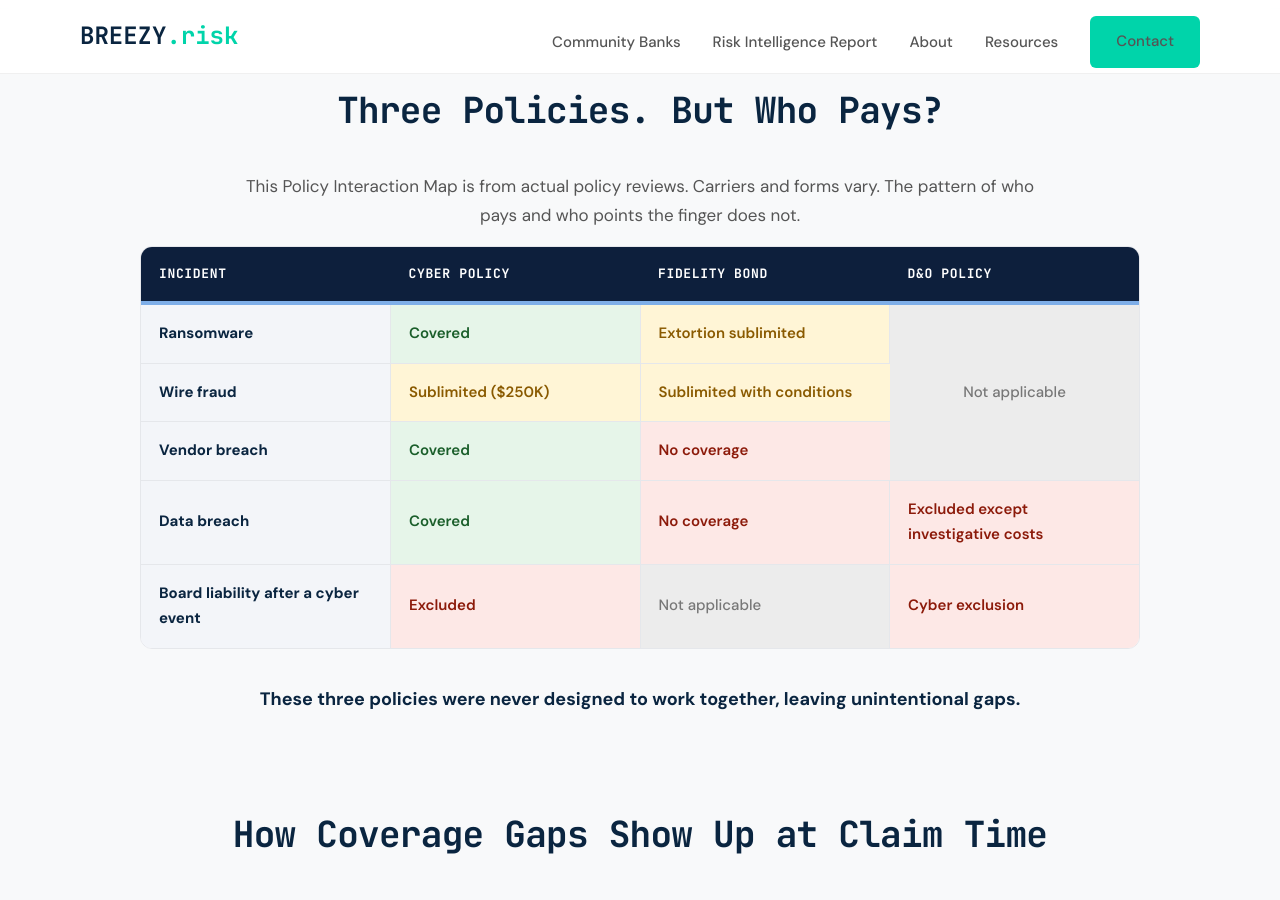
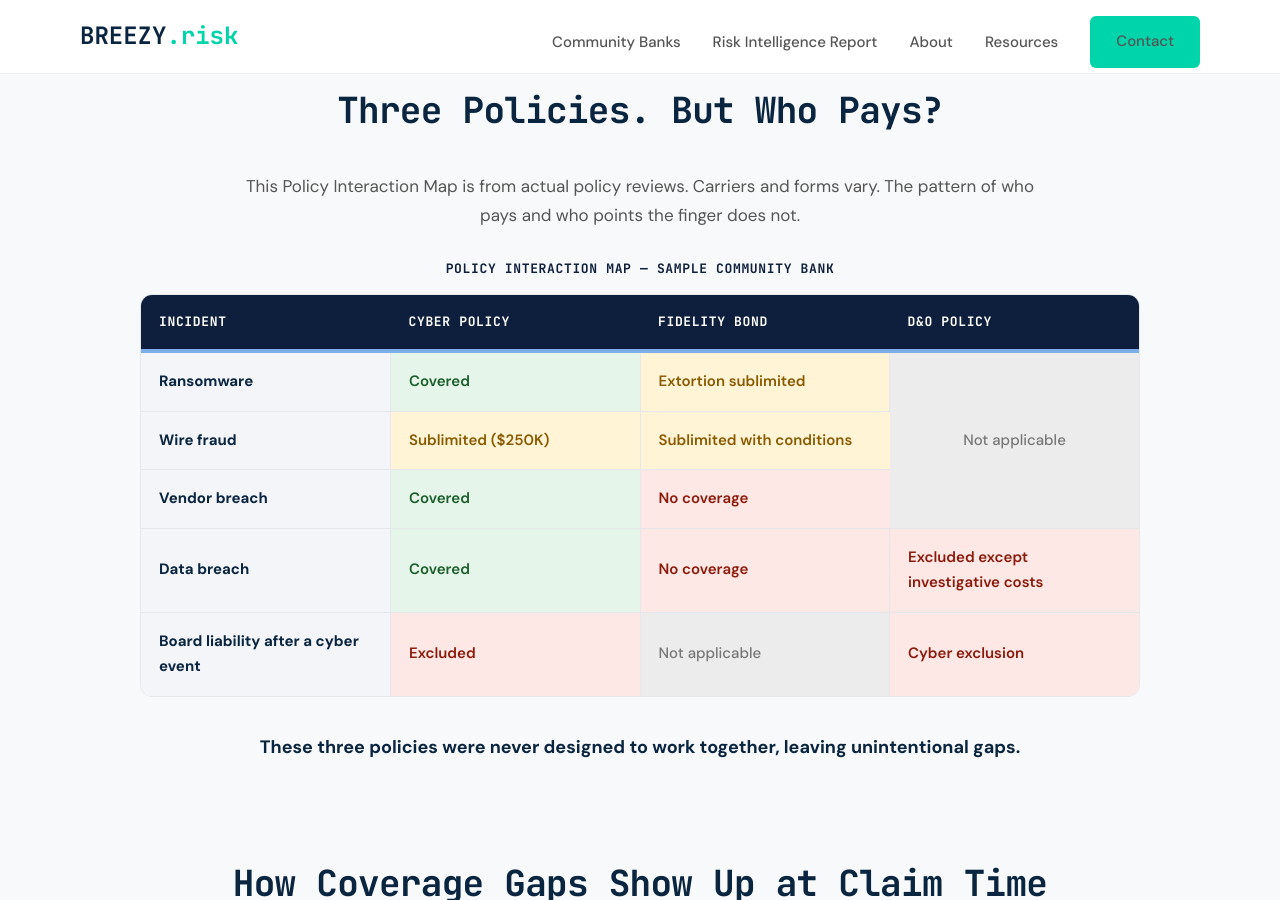
Before and after one commit to joeproe1/breezyins.com, a Jekyll site: the page built from community-bank-insurance.html, in a window 1280 px wide and 900 px high, scrolled down 1439 px. Built offline with Jekyll 4.4.1, drawn with Linux system fonts in a browser that asks for light colours.

Commit message:
Add title label above Policy Interaction Map table
Co-Authored-By: Claude Opus 4.6 <noreply@anthropic.com>

```diff
--- a/community-bank-insurance.html
+++ b/community-bank-insurance.html
@@ -632,6 +632,7 @@ permalink: /community-bank-insurance/
       This Policy Interaction Map is from actual policy reviews. Carriers and forms vary. The pattern of who pays and who points the finger does not.
     </p>
 
+    <p class="interaction-map-title">Policy Interaction Map — Sample Community Bank</p>
     <div class="interaction-map-wrap">
       <table class="interaction-map">
         <colgroup>
```
